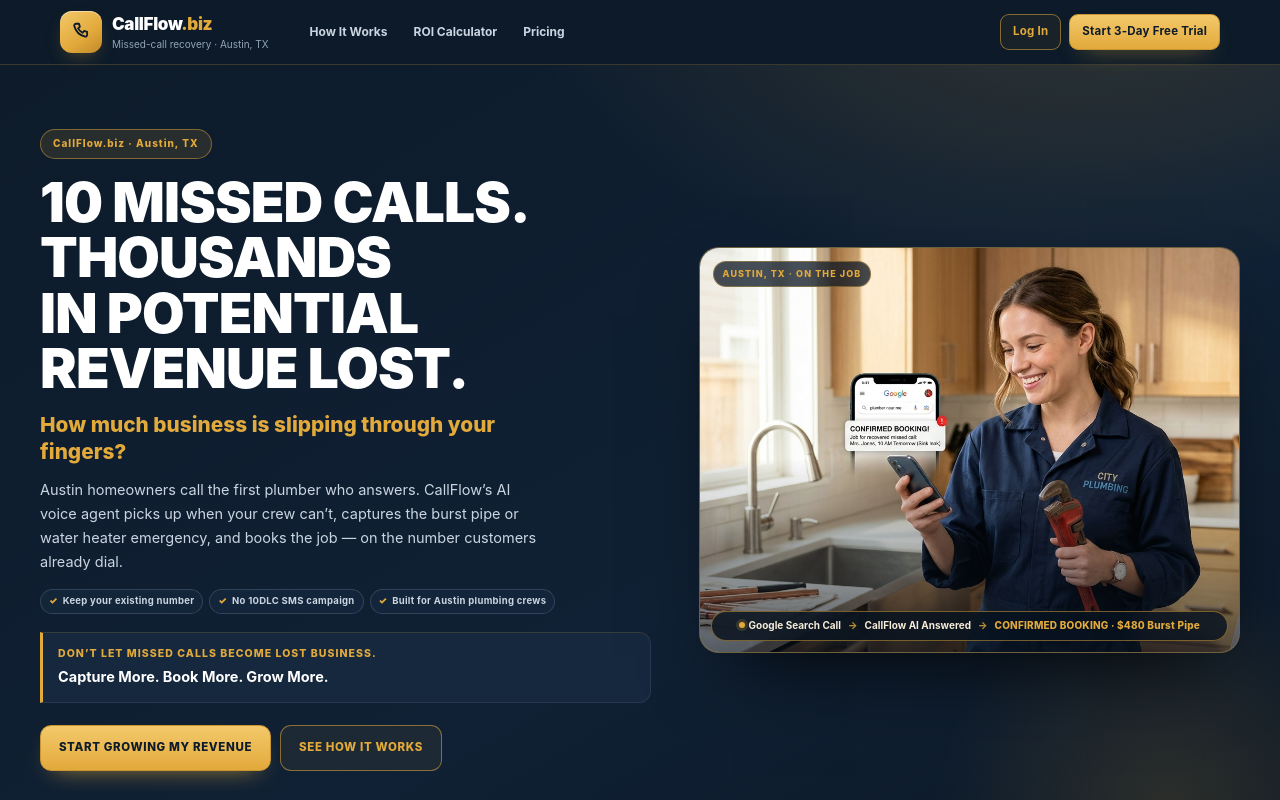
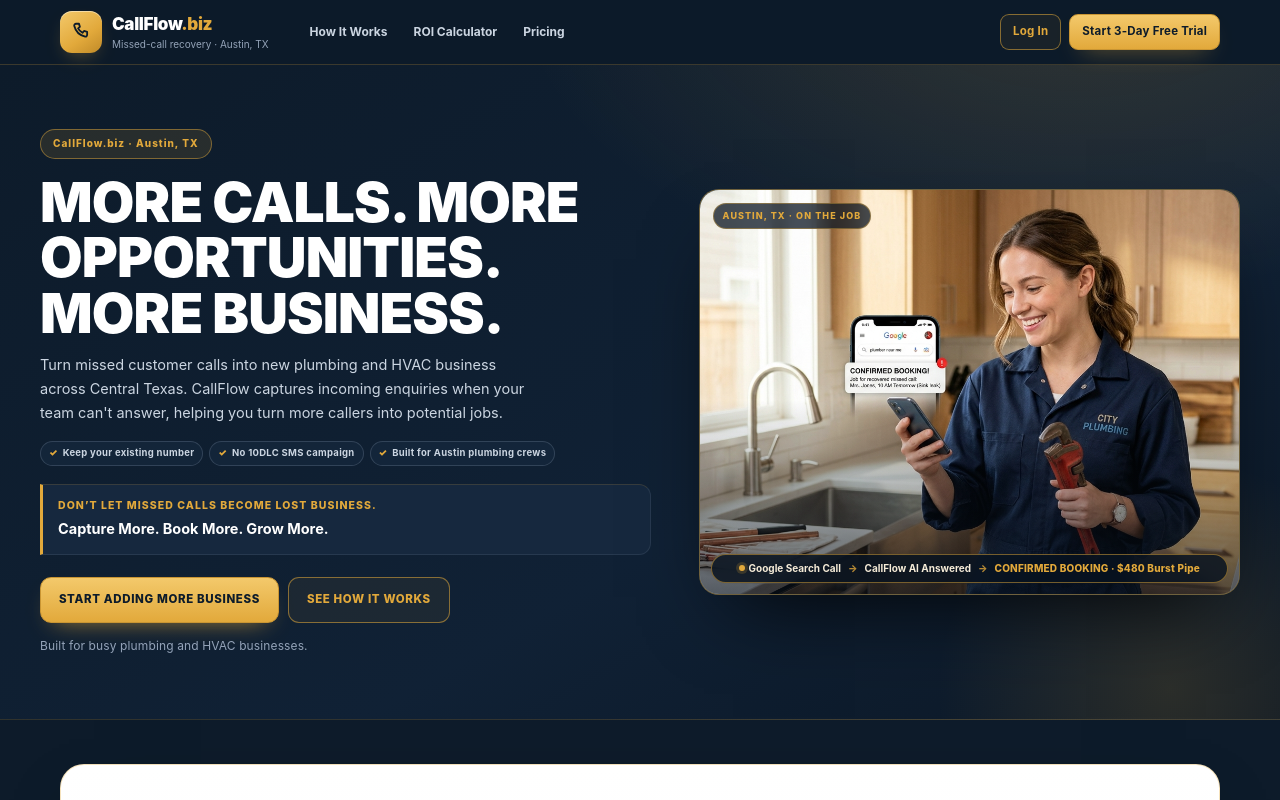
Before and after one commit to atul-2338/callflow-gemini, a website: page public/index.html in a window 1280 px wide. Shown: the top 800 px of the page. Drawn offline with Linux system fonts and the light colour scheme; no server answers.

Commit message:
copy(home): new hero headline, subheadline, CTA and supporting line

```diff
--- a/public/index.html
+++ b/public/index.html
@@ -164,6 +164,7 @@
   }
   .hero-callout span { display: block; margin-top: 4px; font-size: 14.5px; font-weight: 750; color: #fff; }
   .hero-actions { display: flex; flex-wrap: wrap; gap: 9px; margin-top: 22px; }
+  .hero-support { margin: 14px 0 0; font-size: 12px; color: #94A3B8; letter-spacing: .01em; }
   .hero-actions .btn {
     min-height: 46px; padding: 12px 18px; font-size: 11.5px;
     letter-spacing: 0.055em; text-transform: uppercase; font-weight: 850;
@@ -483,9 +484,8 @@
       <div class="wrap hero">
         <div class="hero-copy">
           <span class="eyebrow-gold">CallFlow.biz · Austin, TX</span>
-          <h2 class="hero-title" id="heroTitle">10 MISSED CALLS. THOUSANDS IN POTENTIAL REVENUE LOST.</h2>
-          <p class="hero-question">How much business is slipping through your fingers?</p>
-          <p class="hero-lede">Austin homeowners call the first plumber who answers. CallFlow’s AI voice agent picks up when your crew can’t, captures the burst pipe or water heater emergency, and books the job — on the number customers already dial.</p>
+          <h1 class="hero-title" id="heroTitle">More Calls. More Opportunities. More Business.</h1>
+          <p class="hero-lede">Turn missed customer calls into new plumbing and HVAC business across Central Texas. CallFlow captures incoming enquiries when your team can't answer, helping you turn more callers into potential jobs.</p>
           <div class="trust-chips" aria-label="CallFlow highlights">
             <span class="trust-chip"><b>✓</b> Keep your existing number</span>
             <span class="trust-chip"><b>✓</b> No 10DLC SMS campaign</span>
@@ -496,9 +496,10 @@
             <span>Capture More. Book More. Grow More.</span>
           </div>
           <div class="hero-actions">
-            <button class="btn btn-primary" type="button" data-auth-open="trial">Start growing my revenue</button>
+            <button class="btn btn-primary" type="button" data-auth-open="trial">Start Adding More Business</button>
             <a class="btn btn-outline-gold" href="#how-it-works">See how it works</a>
           </div>
+          <p class="hero-support">Built for busy plumbing and HVAC businesses.</p>
         </div>
         <div class="hero-media">
           <figure class="hero-photo">
```
